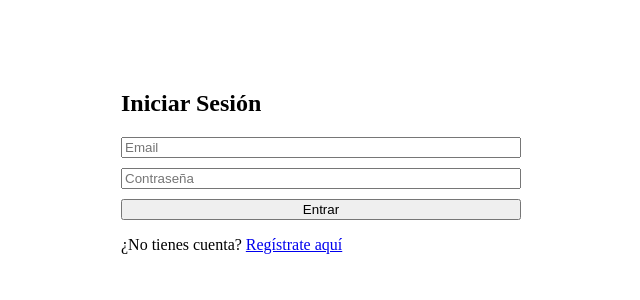
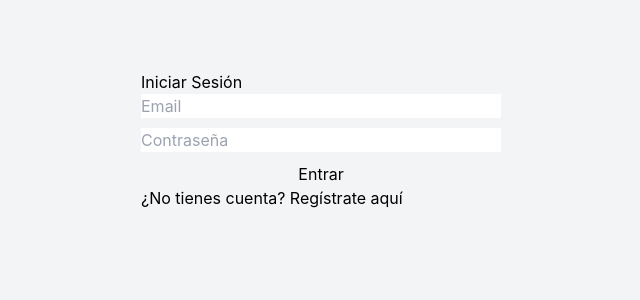
Before and after one commit to giancarloleon/mini-social, a React (Vite) app in the folder client/: page /login in a window 1280 px wide. Shown: the top 300 px of the page, without its empty margins (319-959 px from the left). Built offline with nearby package versions, Linux system fonts and the light colour scheme; no server answers.

Commit message:
fix(ui): configurar correctamente Tailwind para produccion

```diff
--- a/client/src/index.css
+++ b/client/src/index.css
@@ -3,6 +3,6 @@
 @tailwind utilities;
 
 body {
-  background-color: #f3f4f6; /* Un gris muy claro (bg-gray-100) */
+  background-color: #f3f4f6;
   font-family: -apple-system, BlinkMacSystemFont, "Segoe UI", Roboto, Helvetica, Arial, sans-serif;
 }
--- a/client/src/main.jsx
+++ b/client/src/main.jsx
@@ -2,6 +2,7 @@ import { StrictMode } from 'react'
 import { createRoot } from 'react-dom/client'
 import App from './App.jsx'
 import { AuthProvider } from './context/AuthContext.jsx' // <-- Importamos el Provider
+import './index.css'
 
 createRoot(document.getElementById('root')).render(
   <StrictMode>
```
